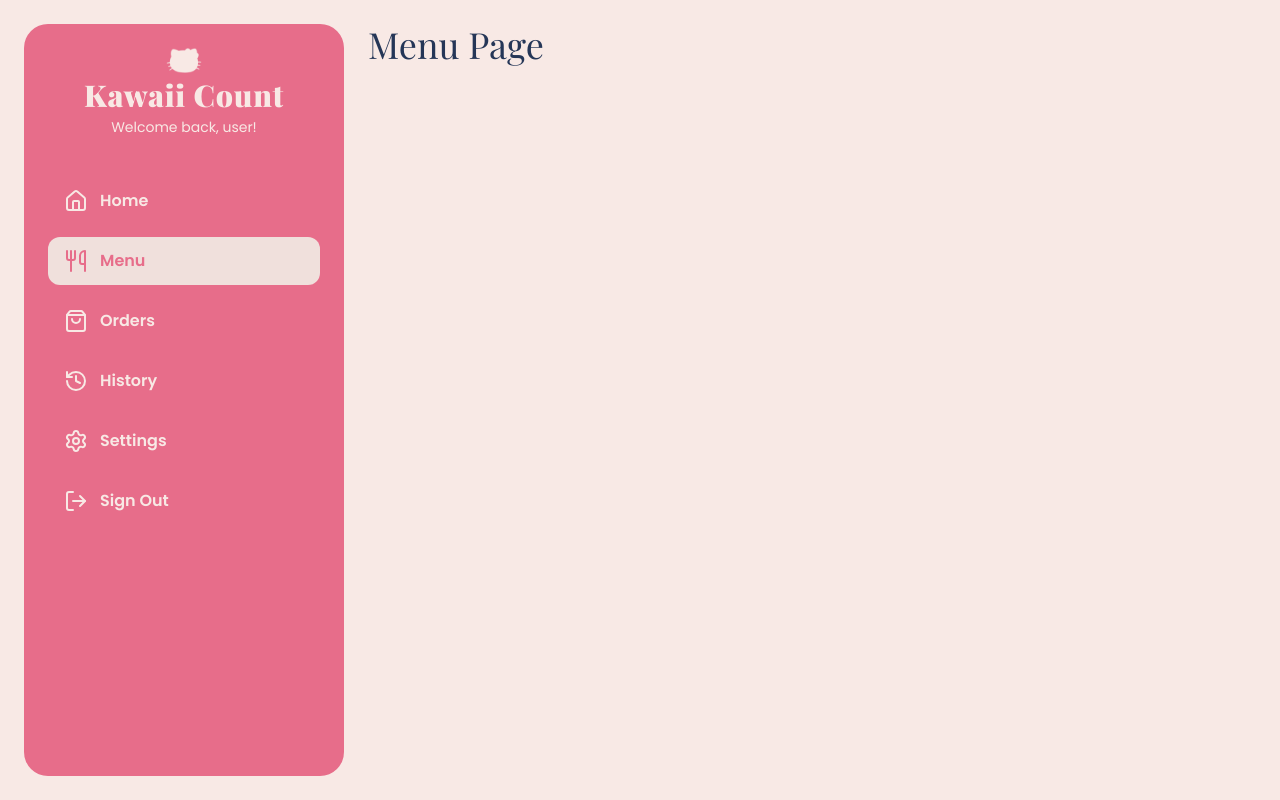
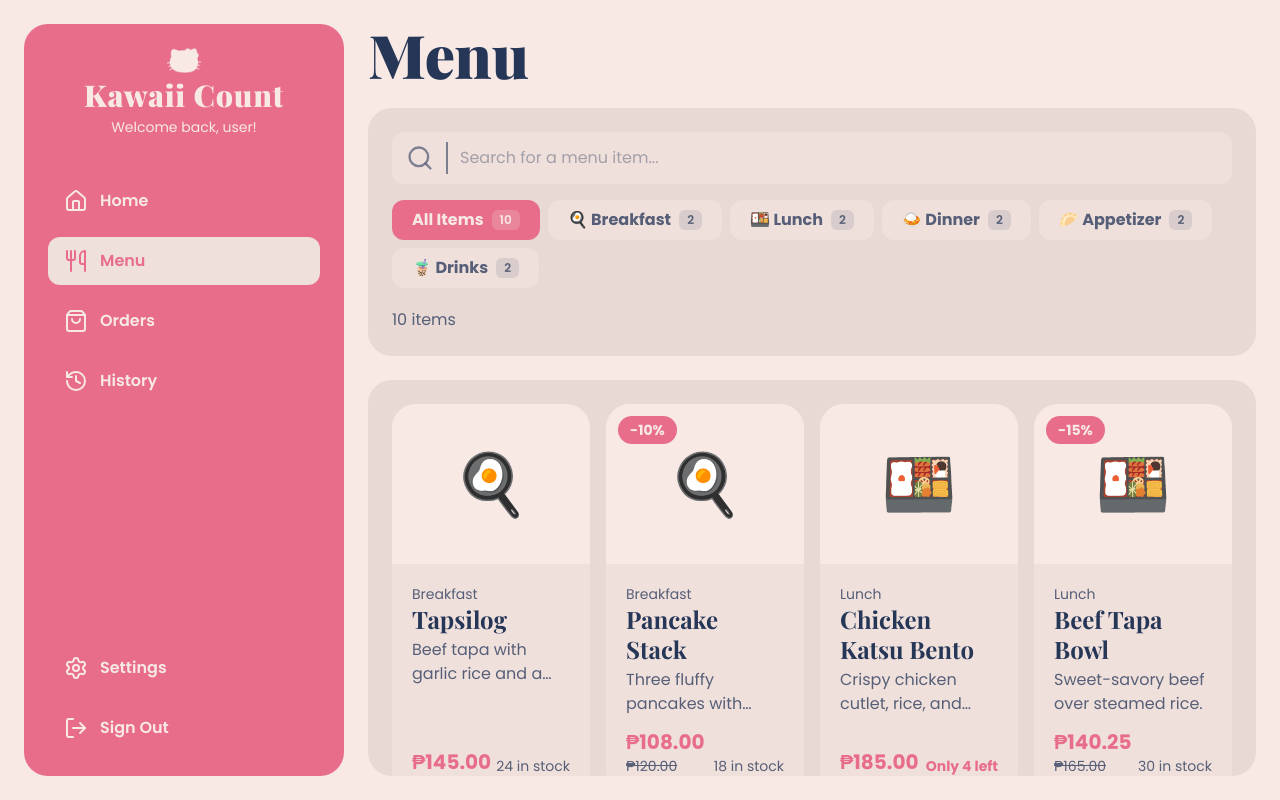
Before and after one commit to 5mhmyhead/food-stalls-web, a Next.js app: page /menu in a window 1280 px wide. Built offline with nearby package versions, Linux system fonts and the light colour scheme.

Commit message:
feature: create basic menu page

```diff
--- a/app/(app)/menu/page.tsx
+++ b/app/(app)/menu/page.tsx
@@ -1,3 +1,33 @@
+import MenuToolbar from "@/components/menu/menu-toolbar";
+import ProductCard from "@/components/menu/product-card";
+import { mockCategories, mockProducts } from "@/lib/mock-data";
+
 export default function MenuPage() {
-  return <h1 className="font-serif text-4xl">Menu Page</h1>;
+  const categoryById = new Map(mockCategories.map((c) => [c.id, c]));
+
+  return (
+    <section className="h-full w-full rounded-3xl overflow-auto">
+      <h1 className="font-serif font-black text-6xl">Menu</h1>
+
+      <div className="flex flex-col gap-6 pt-6">
+        <div className="w-full rounded-3xl bg-surface p-6">
+          <MenuToolbar categories={mockCategories} products={mockProducts} />
+          <p className="text-muted mt-5">{mockProducts.length} items</p>
+        </div>
+
+        <div className="w-full rounded-3xl bg-surface p-6">
+
+          <div className="grid grid-cols-1 gap-4 sm:grid-cols-2 lg:grid-cols-3 xl:grid-cols-4">
+          {mockProducts.map((product) => (
+            <ProductCard
+              key={product.id}
+              product={product}
+              category={categoryById.get(product.categoryId)}
+            />
+          ))}
+        </div>
+        </div>
+      </div>
+    </section>
+  );
 }
--- a/app/(app)/settings/page.tsx
+++ b/app/(app)/settings/page.tsx
@@ -10,7 +10,7 @@ export default async function SettingsPage() {
 
   return (
     <section className="h-full w-full rounded-3xl overflow-auto">
-      <h1 className="font-serif font-black text-5xl">Settings</h1>
+      <h1 className="font-serif font-black text-6xl">Settings</h1>
       <div className="flex flex-col pt-6 gap-4">
         <SettingsSection title="Account Details">
           <AccountDetails username={user.username} email={user.email} />
--- /dev/null
+++ b/components/menu/menu-toolbar.tsx
@@ -0,0 +1,56 @@
+import { Search } from "lucide-react";
+import TextField from "../text-field";
+import type { Category, Product } from "@/lib/mock-data";
+
+interface MenuToolbarProps {
+  categories: Category[];
+  products: Product[];
+}
+
+export default function MenuToolbar({ categories, products }: MenuToolbarProps) {
+  const categoryCounts = products.reduce<Record<number, number>>((acc, product) => {
+    acc[product.categoryId] = (acc[product.categoryId] || 0) + 1;
+    return acc;
+  }, {});
+
+  return (
+    <div className="flex flex-col gap-4">
+      <TextField
+        id="search"
+        name="search"
+        placeholder="Search for a menu item..."
+        icon={<Search size={28} />}
+      />
+
+      <div className="flex flex-wrap items-center gap-2">
+        <button
+          type="button"
+          className="flex items-center gap-2 rounded-xl bg-primary px-5 py-2 font-bold text-background"
+        >
+          <span>All Items</span>
+          <span className="rounded-md bg-background/20 px-2 py-0.5 text-xs font-semibold">
+            {products.length}
+          </span>
+        </button>
+
+        {categories.map((category) => {
+          const count = categoryCounts[category.id] ?? 0;
+
+          return (
+            <button
+              key={category.id}
+              type="button"
+              aria-pressed="false"
+              className="flex items-center gap-2 rounded-xl bg-surface-container px-5 py-2 font-bold text-muted transition-colors hover:text-primary"
+            >
+              <span>{category.icon} {category.name}</span>
+              <span className="rounded-md bg-muted/15 px-2 py-0.5 text-xs font-semibold text-muted">
+                {count}
+              </span>
+            </button>
+          );
+        })}
+      </div>
+    </div>
+  );
+}
--- /dev/null
+++ b/components/menu/product-card.tsx
@@ -0,0 +1,73 @@
+import type { Category, Product } from "@/lib/mock-data";
+
+const LOW_STOCK = 5;
+
+const peso = new Intl.NumberFormat("en-PH", {
+  style: "currency",
+  currency: "PHP",
+});
+
+export default function ProductCard({
+  product,
+  category,
+}: {
+  product: Product;
+  category?: Category;
+}) {
+  const price = Number(product.price);
+  const discount = Number(product.discount ?? 0);
+  const finalPrice = price * (1 - discount / 100);
+
+  const soldOut = product.stock === 0;
+  const unavailable = !product.availability || soldOut;
+  const lowStock = !soldOut && product.stock <= LOW_STOCK;
+
+  return (
+    <article
+      className={`flex flex-col overflow-hidden rounded-3xl bg-surface-container ${
+        unavailable ? "opacity-60" : ""
+      }`}
+    >
+      {/* IMAGE (falls back to the category icon when imageUrl is null) */}
+      <div className="relative flex h-40 items-center justify-center bg-background text-6xl">
+        {category?.icon ?? "🍽️"}
+
+        {discount > 0 && (
+          <span className="absolute left-3 top-3 rounded-full bg-primary px-3 py-1 text-sm font-bold text-background">
+            -{discount}%
+          </span>
+        )}
+        {unavailable && (
+          <span className="absolute right-3 top-3 rounded-full bg-muted px-3 py-1 text-sm font-bold text-background">
+            {soldOut ? "Sold out" : "Unavailable"}
+          </span>
+        )}
+      </div>
+
+      {/* DETAILS */}
+      <div className="flex flex-1 flex-col gap-3 p-5">
+        <div>
+          {category && <p className="text-sm text-muted">{category.name}</p>}
+          <h3 className="font-serif text-2xl font-bold leading-tight">
+            {product.name}
+          </h3>
+          {product.description && (
+            <p className="mt-1 line-clamp-2 text-muted">{product.description}</p>
+          )}
+        </div>
+
+        <div className="mt-auto flex items-end justify-between">
+          <div>
+            <p className="text-xl font-bold text-primary">{peso.format(finalPrice)}</p>
+            {discount > 0 && (
+              <p className="text-sm text-muted line-through">{peso.format(price)}</p>
+            )}
+          </div>
+          <p className={`text-sm ${lowStock ? "font-bold text-primary" : "text-muted"}`}>
+            {soldOut ? "No stock" : lowStock ? `Only ${product.stock} left` : `${product.stock} in stock`}
+          </p>
+        </div>
+      </div>
+    </article>
+  );
+}
--- a/components/nav-items.ts
+++ b/components/nav-items.ts
@@ -16,7 +16,7 @@ export interface NavItem {
   icon: NavIcon;
 }
 
-export const NAV_ITEMS: NavItem[] = [
+export const TOP_NAV_ITEMS: NavItem[] = [
   {
     label: "Home",
     href: "/home",
@@ -37,6 +37,9 @@ export const NAV_ITEMS: NavItem[] = [
     href: "/history",
     icon: History,
   },
+];
+
+export const BOTTOM_NAV_ITEMS: NavItem[] = [
   {
     label: "Settings",
     href: "/settings",
--- a/components/sidebar.tsx
+++ b/components/sidebar.tsx
@@ -3,9 +3,12 @@
 import Link from "next/link";
 import Image from "next/image";
 import { motion, useReducedMotion, type Transition } from "motion/react";
-import { usePathname, useRouter } from "next/navigation";
-import { NAV_ITEMS, type NavItem } from "@/components/nav-items";
-
+import { usePathname } from "next/navigation";
+import {
+  TOP_NAV_ITEMS,
+  BOTTOM_NAV_ITEMS,
+  type NavItem,
+} from "@/components/nav-items";
 
 export function Sidebar() {
   const pathname = usePathname();
@@ -15,21 +18,14 @@ export function Sidebar() {
     ? { duration: 0 }
     : { duration: 0.4, ease: [0.22, 1, 0.36, 1] };
 
-  const activeHref = NAV_ITEMS.filter(
-    ({ href }) => pathname === href || pathname.startsWith(`${href}/`)
-  ).sort((a, b) => b.href.length - a.href.length)[0]?.href;
+  const allLinks = [...TOP_NAV_ITEMS, ...BOTTOM_NAV_ITEMS];
+  const activeHref = allLinks
+    .filter(({ href }) => pathname === href || pathname.startsWith(`${href}/`))
+    .sort((a, b) => b.href.length - a.href.length)[0]?.href;
 
-  return (
-    <nav className="w-80 shrink-0 text-background">
-      <div className="w-full h-full bg-primary rounded-3xl p-6">
-        <div className="flex flex-col items-center justify-center gap-1 pb-10">
-          <Image src="/logo-white.svg" alt="logo" width={36} height={36} />
-          <h1 className="font-serif text-3xl font-black tracking-wide">Kawaii Count</h1>
-          <p className="text-sm">Welcome back, user!</p>
-        </div>
-
+  const renderNavLinks = (items: NavItem[]) => (
     <div className="flex flex-col gap-3">
-          {NAV_ITEMS.map((item) => {
+      {items.map((item) => {
         const Icon = item.icon;
         const active = item.href === activeHref;
 
@@ -38,10 +34,8 @@ export function Sidebar() {
             key={item.href}
             href={item.href}
             aria-current={active ? "page" : undefined}
-                className={`relative flex w-full items-center rounded-xl px-4 py-3 font-semibold transition-colors duration-300 gap-3 ${
-                  active
-                    ? "text-primary"
-                    : "hover:bg-primary-soft/50"
+            className={`relative flex w-full items-center gap-3 rounded-xl px-4 py-3 font-semibold transition-colors duration-300 ${
+              active ? "text-primary" : "hover:bg-primary-soft/50"
             }`}
           >
             {active && (
@@ -59,6 +53,24 @@ export function Sidebar() {
         );
       })}
     </div>
+  );
+
+  return (
+    <nav className="h-full w-80 shrink-0 text-background">
+      <div className="flex h-full flex-col justify-between rounded-3xl bg-primary p-6">
+        <div className="flex flex-col gap-6">
+          <div className="flex flex-col items-center justify-center gap-1 pb-4">
+            <Image src="/logo-white.svg" alt="logo" width={36} height={36} />
+            <h1 className="font-serif text-3xl font-black tracking-wide">
+              Kawaii Count
+            </h1>
+            <p className="text-sm">Welcome back, user!</p>
+          </div>
+
+          {renderNavLinks(TOP_NAV_ITEMS)}
+        </div>
+
+        {renderNavLinks(BOTTOM_NAV_ITEMS)}
       </div>
     </nav>
   );
--- a/components/text-field.tsx
+++ b/components/text-field.tsx
@@ -14,11 +14,11 @@ export default function TextField({
   return (
     <div>
       {label && (
-        <label htmlFor={id} className="text-lg">
+        <label htmlFor={id} className="block mb-1 text-lg">
           {label}
         </label>
       )}
-      <div className="mt-1 group flex items-center gap-3 rounded-xl border-2 border-transparent bg-surface-container px-3 transition-colors focus-within:border-primary">
+      <div className="group flex items-center gap-3 rounded-xl border-2 border-transparent bg-surface-container px-3 transition-colors focus-within:border-primary">
         {icon && (
           <>
             <span className="shrink-0 text-muted/75 transition-colors group-focus-within:text-primary">
--- /dev/null
+++ b/lib/mock-data.ts
@@ -0,0 +1,27 @@
+import type { categories, products } from "@/db/schema";
+
+export type Category = typeof categories.$inferSelect;
+export type Product = typeof products.$inferSelect;
+
+const OWNER = "dwyanesido";
+
+export const mockCategories: Category[] = [
+  { id: 1, createdBy: OWNER, name: "Breakfast", icon: "🍳" },
+  { id: 2, createdBy: OWNER, name: "Lunch", icon: "🍱" },
+  { id: 3, createdBy: OWNER, name: "Dinner", icon: "🍛" },
+  { id: 4, createdBy: OWNER, name: "Appetizer", icon: "🥟" },
+  { id: 5, createdBy: OWNER, name: "Drinks", icon: "🧋" },
+];
+
+export const mockProducts: Product[] = [
+  { id: 1, categoryId: 1, name: "Tapsilog", description: "Beef tapa with garlic rice and a fried egg.", price: "145.00", stock: 24, discount: null, availability: true, imageUrl: null },
+  { id: 2, categoryId: 1, name: "Pancake Stack", description: "Three fluffy pancakes with maple syrup.", price: "120.00", stock: 18, discount: "10.00", availability: true, imageUrl: null },
+  { id: 3, categoryId: 2, name: "Chicken Katsu Bento", description: "Crispy chicken cutlet, rice, and pickled veggies.", price: "185.00", stock: 4, discount: null, availability: true, imageUrl: null },
+  { id: 4, categoryId: 2, name: "Beef Tapa Bowl", description: "Sweet-savory beef over steamed rice.", price: "165.00", stock: 30, discount: "15.00", availability: true, imageUrl: null },
+  { id: 5, categoryId: 3, name: "Sinigang na Baboy", description: "Pork in sour tamarind broth with vegetables.", price: "220.00", stock: 12, discount: null, availability: true, imageUrl: null },
+  { id: 6, categoryId: 3, name: "Kare-Kare", description: "Oxtail stew in rich peanut sauce.", price: "280.00", stock: 0, discount: null, availability: false, imageUrl: null },
+  { id: 7, categoryId: 4, name: "Gyoza (6 pcs)", description: "Pan-fried pork dumplings with dipping sauce.", price: "95.00", stock: 40, discount: null, availability: true, imageUrl: null },
+  { id: 8, categoryId: 4, name: "Lumpiang Shanghai", description: "Crispy spring rolls with sweet chili sauce.", price: "85.00", stock: 3, discount: "5.00", availability: true, imageUrl: null },
+  { id: 9, categoryId: 5, name: "Brown Sugar Milk Tea", description: "Classic milk tea with tapioca pearls.", price: "110.00", stock: 50, discount: null, availability: true, imageUrl: null },
+  { id: 10, categoryId: 5, name: "Iced Matcha Latte", description: "Ceremonial matcha over milk and ice.", price: "130.00", stock: 0, discount: null, availability: false, imageUrl: null },
+];
```
Lines whose indentation alone changed are shown as unchanged.
